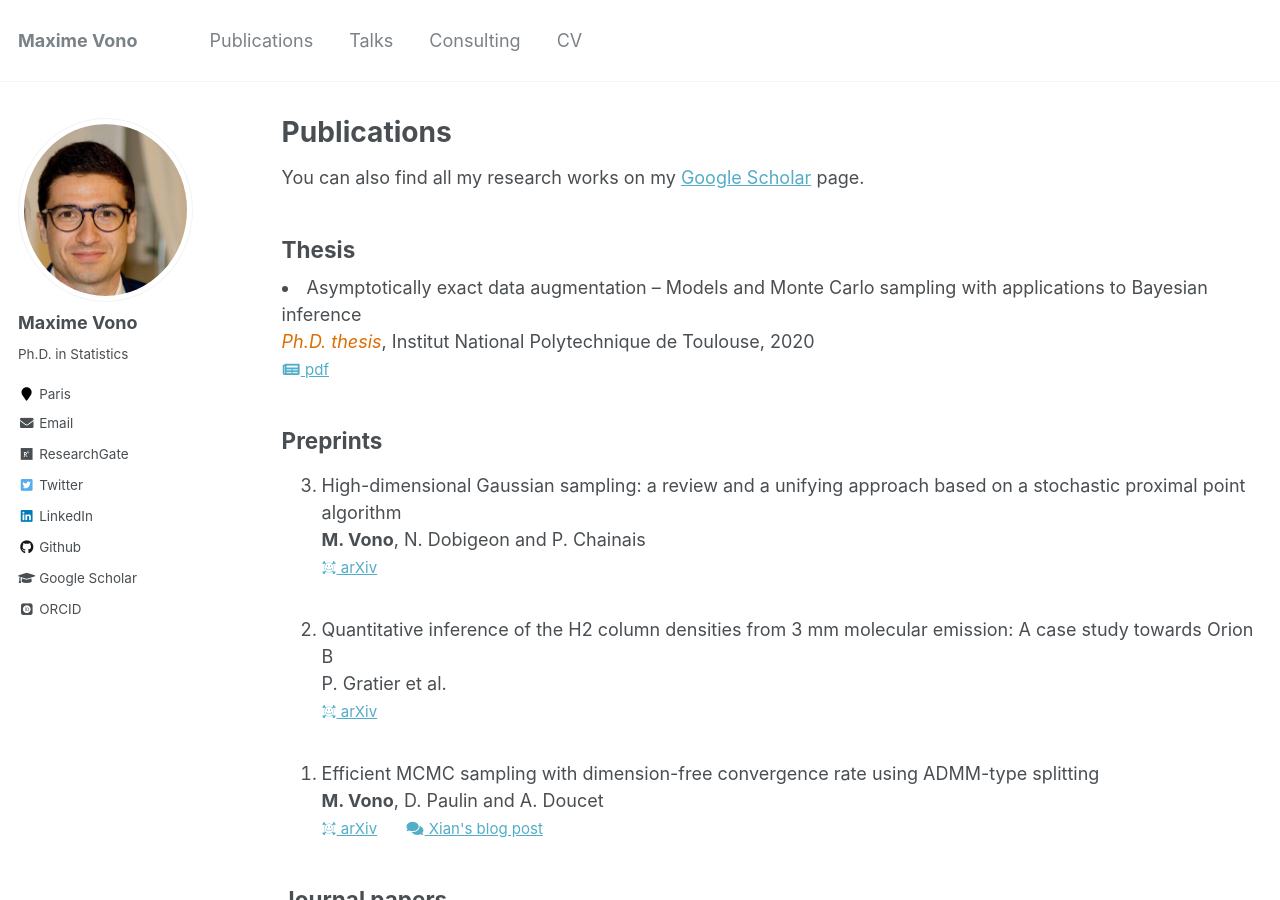
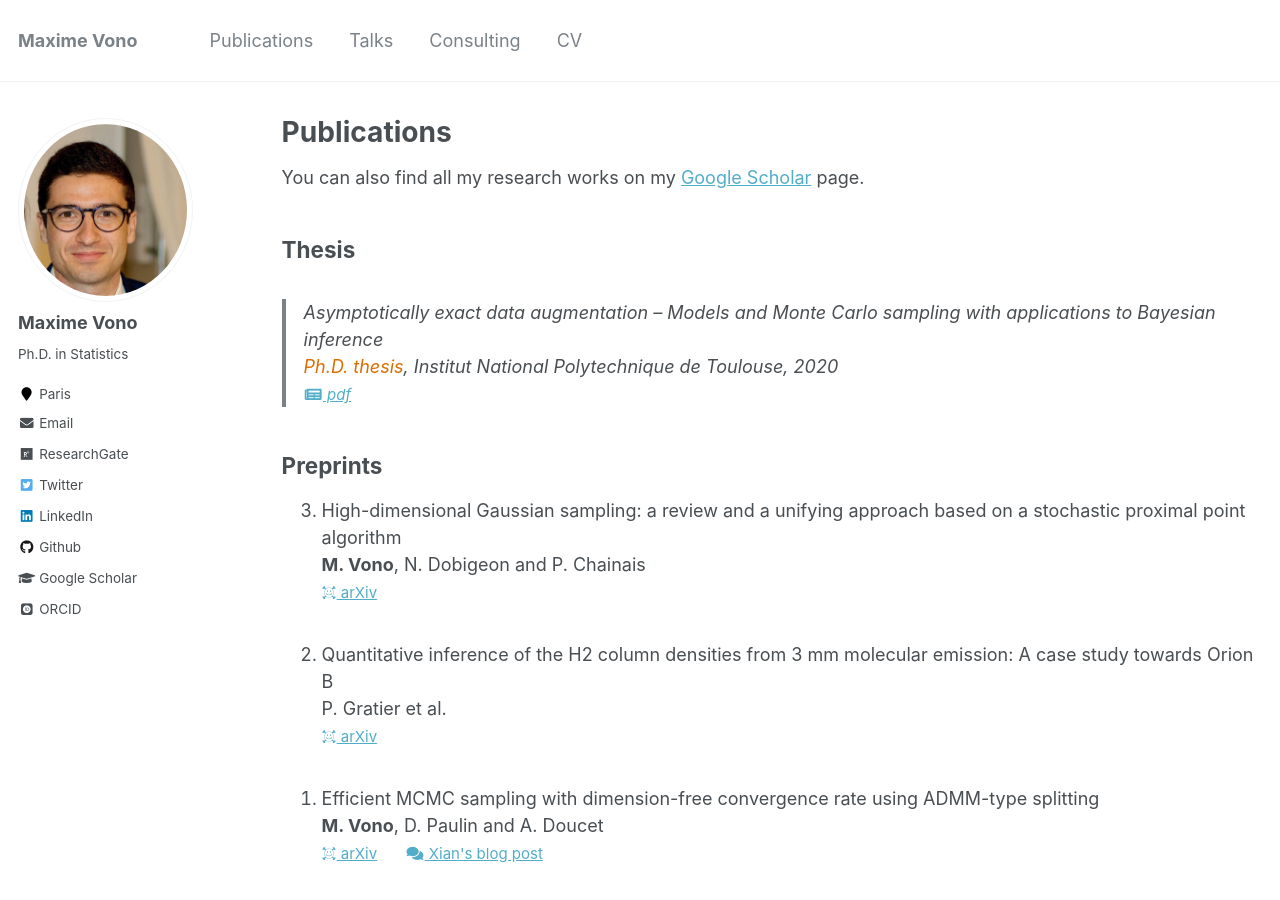
Before and after one commit to mvono/mvono.github.io, a Jekyll site: the page built from _pages/publications.md, in a window 1280 px wide and 900 px high. Built offline with Jekyll 4.4.1, drawn with Linux system fonts in a browser that asks for light colours; some web fonts are replaced.

Commit message:
modif thesis

```diff
--- a/_pages/publications.md
+++ b/_pages/publications.md
@@ -9,11 +9,9 @@ You can also find all my research works on my [Google Scholar](https://scholar.g
 
 ## Thesis
 
-<li>
-	Asymptotically exact data augmentation – Models and Monte Carlo sampling with applications to Bayesian inference<br>
-	<i style='color:#db6e00'>Ph.D. thesis</i>, Institut National Polytechnique de Toulouse, 2020<br>
-	<a style="font-size:15px" href="../files/papers/2020_thesis_manuscript.pdf"><i class="fa fa-fw fa-newspaper"></i> pdf</a>
-</li>
+> Asymptotically exact data augmentation – Models and Monte Carlo sampling with applications to Bayesian inference<br>
+<i style='color:#db6e00'>Ph.D. thesis</i>, Institut National Polytechnique de Toulouse, 2020<br>
+<a style="font-size:15px" href="../files/papers/2020_thesis_manuscript.pdf"><i class="fa fa-fw fa-newspaper"></i> pdf</a>
 
 ## Preprints
 
```
